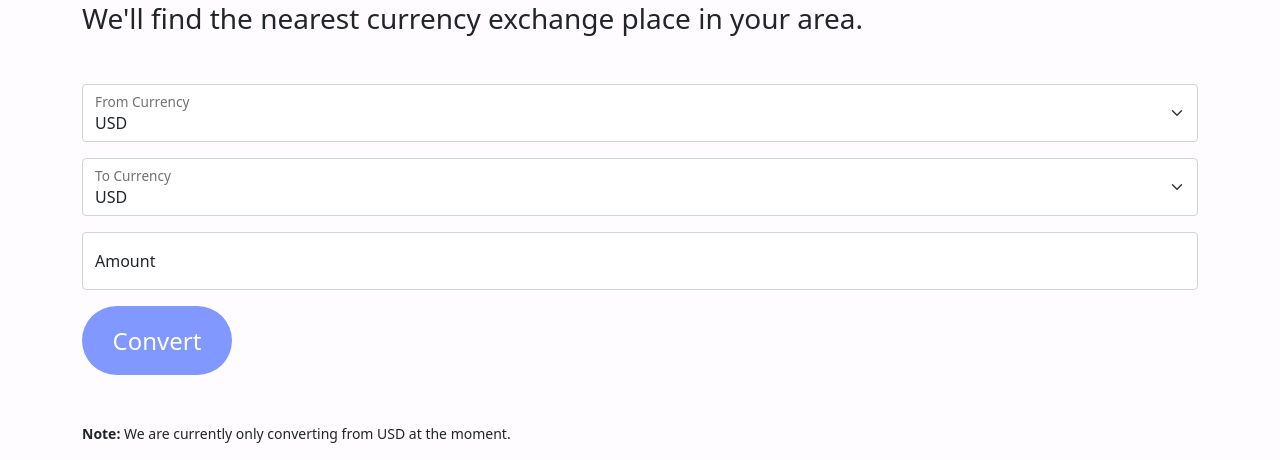
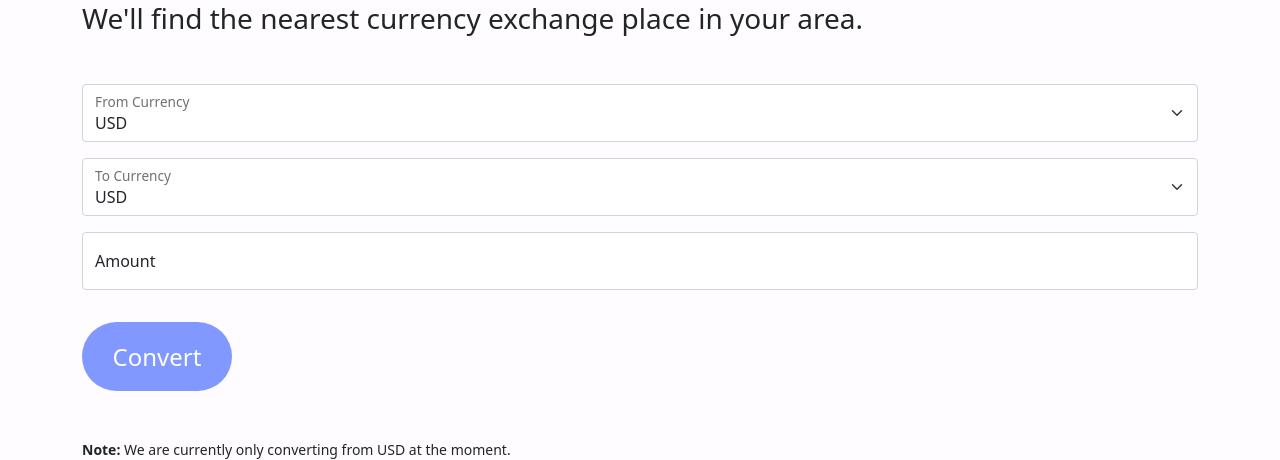
Before and after one commit to Draginto/curencee-app, a Flask app: template app/templates/home.html in a window 1280 px wide. Shown: the part 268-728 px from the top of the page. Run offline with Flask 2, Linux system fonts and the light colour scheme; tables that the repository leaves empty hold one stand-in row (values such as "Sample post"); the template is opened without the code that fills it: values that come from a table or form of the project are taken from there, most other values are stand-ins (such as "Sample title", 1, 10 or a date in 2020); some libraries are stand-ins or nearby versions.

```diff
--- a/app/templates/home.html
+++ b/app/templates/home.html
@@ -19,7 +19,7 @@
                         {{ form.amount.label }}
                     </div>
                     {{ form.recaptcha }}
-                    {{ form.submit(class='btn btn-theme-primary', onclick="scrollWindow();") }}
+                    {{ form.submit(class='btn btn-theme-primary mt-3', onclick="scrollWindow();") }}
                 </form>
                 <p class="small mt-5"><strong>Note:</strong> We are currently only converting from USD at the moment.</p>
                 {% if form.recaptcha.validate %}
```
